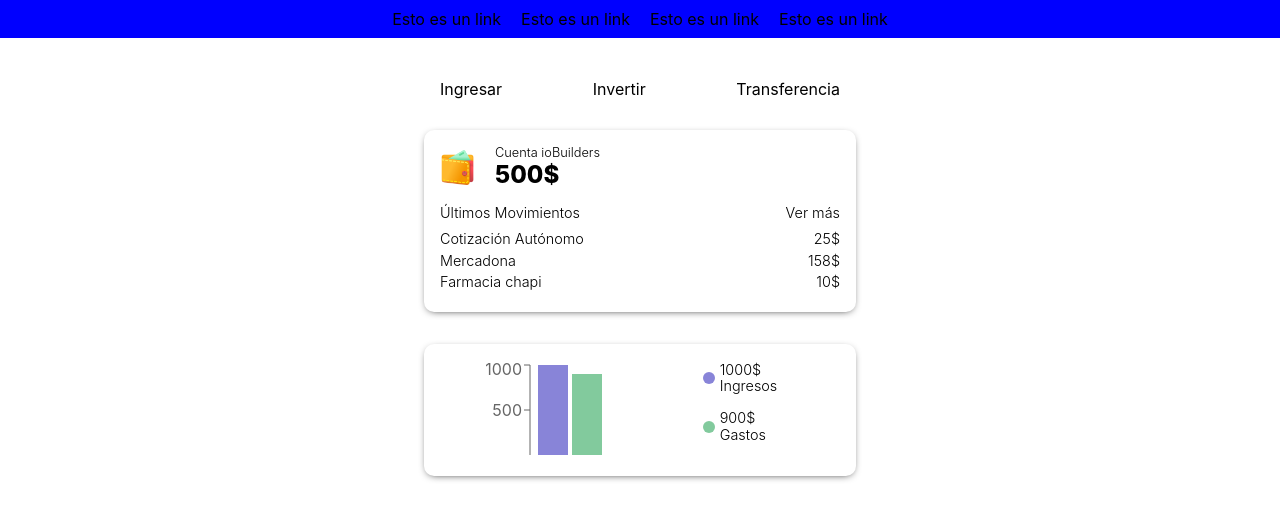
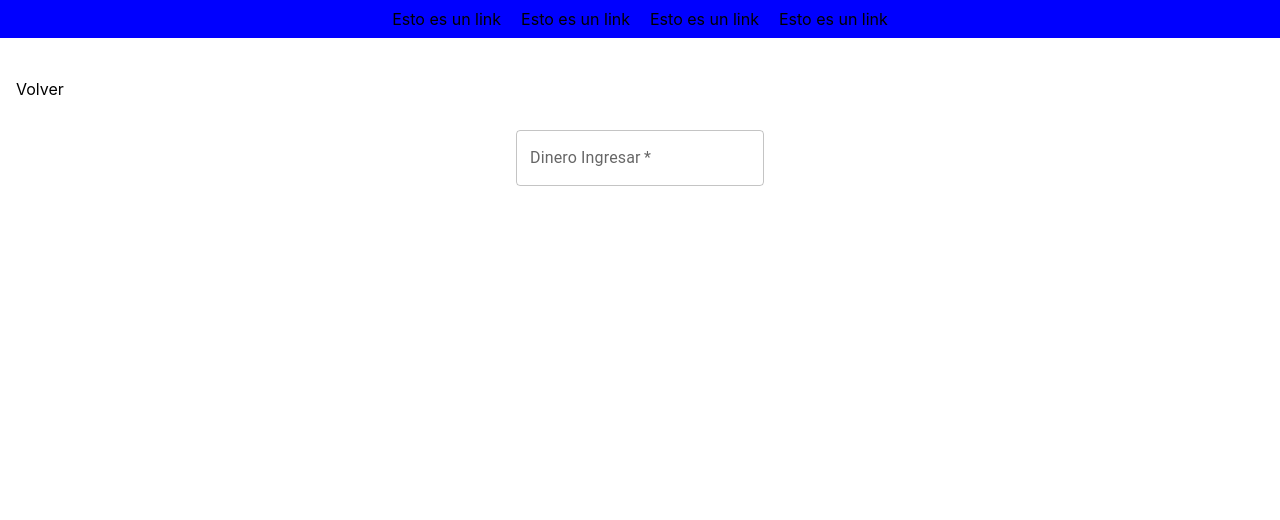
Before and after one commit to jhonnytesban/wallet-app, a React (Create React App) app: page /deposit in a window 1280 px wide. Shown: the top 520 px of the page. Built offline with nearby package versions, Linux system fonts and the light colour scheme.

Commit message:
Added Deposit Modal

```diff
--- a/public/index.html
+++ b/public/index.html
@@ -7,37 +7,14 @@
     <meta name="theme-color" content="#000000" />
     <meta
       name="description"
-      content="Web site created using create-react-app"
+      content="Cartera Digital"
     />
     <link rel="apple-touch-icon" href="%PUBLIC_URL%/logo192.png" />
-    <!--
-      manifest.json provides metadata used when your web app is installed on a
-      user's mobile device or desktop. See https://developers.google.com/web/fundamentals/web-app-manifest/
-    -->
     <link rel="manifest" href="%PUBLIC_URL%/manifest.json" />
-    <!--
-      Notice the use of %PUBLIC_URL% in the tags above.
-      It will be replaced with the URL of the `public` folder during the build.
-      Only files inside the `public` folder can be referenced from the HTML.
-
-      Unlike "/favicon.ico" or "favicon.ico", "%PUBLIC_URL%/favicon.ico" will
-      work correctly both with client-side routing and a non-root public URL.
-      Learn how to configure a non-root public URL by running `npm run build`.
-    -->
-    <title>React App</title>
+    <title>Wallet</title>
   </head>
   <body>
     <noscript>You need to enable JavaScript to run this app.</noscript>
     <div id="root"></div>
-    <!--
-      This HTML file is a template.
-      If you open it directly in the browser, you will see an empty page.
-
-      You can add webfonts, meta tags, or analytics to this file.
-      The build step will place the bundled scripts into the <body> tag.
-
-      To begin the development, run `npm start` or `yarn start`.
-      To create a production bundle, use `npm run build` or `yarn build`.
-    -->
   </body>
 </html>
--- a/src/App.tsx
+++ b/src/App.tsx
@@ -1,5 +1,4 @@
 import styled from "styled-components";
-import Menu from "./components/Menu";
 import InfoWallet from "./components/InfoWallet";
 import AccountBalance from "./components/AccountBalance";
 import ActionComponent from "./components/ActionComponent";
@@ -7,7 +6,6 @@ import ActionComponent from "./components/ActionComponent";
 const App = () => {
   return (
     <>
-      <Menu />
       <ContainerApp>
         <ActionComponent />
         <InfoWallet />
--- a/src/components/ActionComponent.tsx
+++ b/src/components/ActionComponent.tsx
@@ -1,10 +1,19 @@
+import { Button } from "@mui/material";
+import { useState } from "react";
 import styled from "styled-components";
+import DepositModal from "./DepositModal";
 
 const ActionComponent = () => {
+  const [open, setOpen] = useState<boolean>(false);
+
+  const handleOpen = () => setOpen(true);
+  const handleClose = () => setOpen(false);
+
   return (
+    <>
       <ContainerAction>
         <li>
-        <p>Ingresar</p>
+        <Button onClick={handleOpen}>Ingresar</Button>
         </li>
         <li>
           <p>Invertir</p>
@@ -13,6 +22,8 @@ const ActionComponent = () => {
           <p>Transferencia</p>
         </li>
       </ContainerAction>
+      <DepositModal open={open} handleClose={handleClose}/>
+    </>
   )
 }
 
--- /dev/null
+++ b/src/components/DepositModal.tsx
@@ -0,0 +1,52 @@
+import { Modal, TextField, Typography } from '@mui/material';
+import { Box } from '@mui/system';
+
+const DepositModal = ({open, handleClose}: Props) => {
+
+  return (
+    <div>
+      <Modal
+        open={open}
+        onClose={handleClose}
+        aria-labelledby="modal-modal-title"
+        aria-describedby="modal-modal-description"
+      >
+        <Box sx={style}>
+          <Typography id="modal-modal-title" variant="h6" component="h2">
+            ¿Desea Ingresar?
+          </Typography>
+          <form>
+            <TextField
+              required
+              id="outlined-required"
+              label="Dinero Ingresar"
+              type="number"
+              defaultValue="Hello World"
+              sx={{ mt: 2, mb: 2}}
+            />
+            <input type="submit" value="Ingresar" />
+          </form>
+        </Box>
+      </Modal>
+    </div>
+  );
+}
+
+type Props = {
+  open: boolean;
+  handleClose: () => void;
+}
+
+const style = {
+  position: 'absolute' as 'absolute',
+  top: '50%',
+  left: '50%',
+  transform: 'translate(-50%, -50%)',
+  width: '50%',
+  bgcolor: '#fff',
+  borderRadius: '10px',
+  boxShadow: 24,
+  p: 4,
+};
+
+export default DepositModal
--- a/src/index.tsx
+++ b/src/index.tsx
@@ -1,15 +1,24 @@
 import React from 'react';
 import ReactDOM from 'react-dom/client';
+import reportWebVitals from './reportWebVitals';
+import { BrowserRouter, Route, Routes } from 'react-router-dom';
 import './index.css';
 import App from './App';
-import reportWebVitals from './reportWebVitals';
+import Menu from './components/Menu';
+import { DepositPage } from './pages/DepositPage';
 
 const root = ReactDOM.createRoot(
   document.getElementById('root') as HTMLElement
 );
 root.render(
   <React.StrictMode>
-    <App />
+    <Menu />
+    <BrowserRouter>
+      <Routes>
+        <Route path='/' element={<App />}/>
+        <Route path='/deposit' element={<DepositPage />}/>
+      </Routes>
+    </BrowserRouter>
   </React.StrictMode>
 );
 
--- /dev/null
+++ b/src/pages/DepositPage.tsx
@@ -0,0 +1,40 @@
+import { TextField } from "@mui/material";
+import { Link } from "react-router-dom";
+import styled from "styled-components";
+
+export const DepositPage = () => {
+  return (
+    <>
+      <ContainerDepositPage>
+        <StyledLink to='/'>Volver</StyledLink>
+        <form>
+          <TextField
+            required
+            // id="outlined-required"
+            label="Dinero Ingresar"
+            type="number"
+            defaultValue="Hello World"
+          />
+        </form>
+      </ContainerDepositPage>
+    </>
+  )
+}
+
+const ContainerDepositPage = styled.div`
+  padding: 0 1rem;
+
+  form {
+    display: flex;
+    flex-direction: column;
+    justify-content: center;
+    align-items: center;
+    margin: 2rem 0;
+  }
+`
+
+const StyledLink = styled(Link)`
+  text-decoration: none;
+  color: #000;
+  margin-bottom: 1rem;
+`
```
Lines whose indentation alone changed are shown as unchanged.
